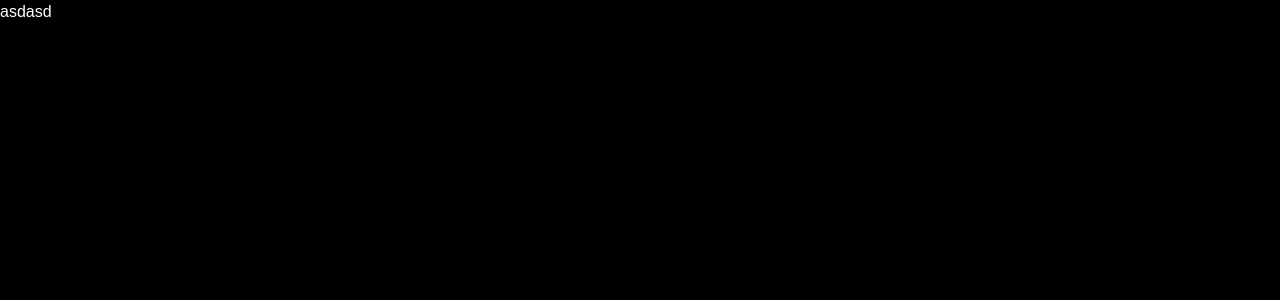
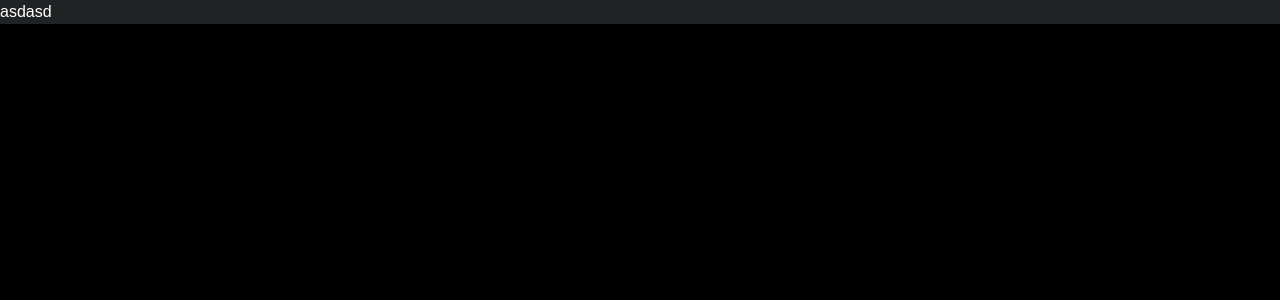
Before and after one commit to arifwp/srawung-frontend, a Next.js app: page /home in a window 1280 px wide. Shown: the top 300 px of the page. Built offline with nearby package versions, Linux system fonts and the light colour scheme.

Commit message:
remove unused line

```diff
--- a/src/app/auth/layout.tsx
+++ b/src/app/auth/layout.tsx
@@ -9,6 +9,7 @@ interface Props {
 
 export default function AuthLayout({ children }: Props) {
   const sw = useScreenWidth();
+
   return (
     <div className="w-full h-full min-h-dvh bg-black flex flex-col md:flex-row">
       {sw > 768 && (
--- a/src/app/home/page.tsx
+++ b/src/app/home/page.tsx
@@ -1,6 +1,6 @@
 export default function HomePage() {
   return (
-    <div className="w-full">
+    <div className="w-full bg-darkPrimary">
       <p>asdasd</p>
     </div>
   );
```
